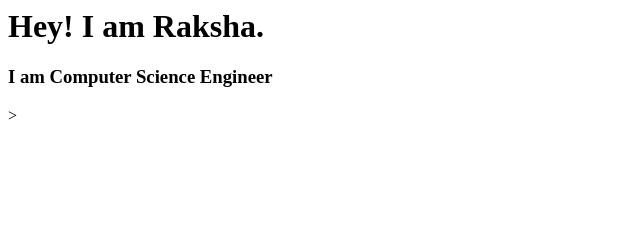
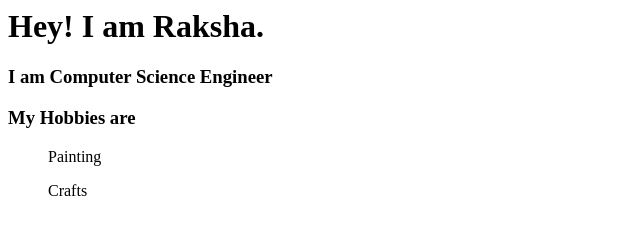
Before and after one commit to rakshagangan/raksha-site, a plain HTML site: page Index.html in a window 1280 px wide. Shown: the whole page, without its empty margins (0-640 px from the left). Drawn offline with Linux system fonts and the light colour scheme.

Commit message:
Added hobbies to new branch

```diff
--- a/Index.html
+++ b/Index.html
@@ -8,6 +8,9 @@
 </head>
 <body>
 <h1>Hey! I am Raksha.</h1>
-<h3>I am Computer Science Engineer</h3>>
+<h3>I am Computer Science Engineer</h3>
+<h3>My Hobbies are </h3>
+<UL>Painting</UL>
+<ul>Crafts</ul>
 </body>
 </html>
```
